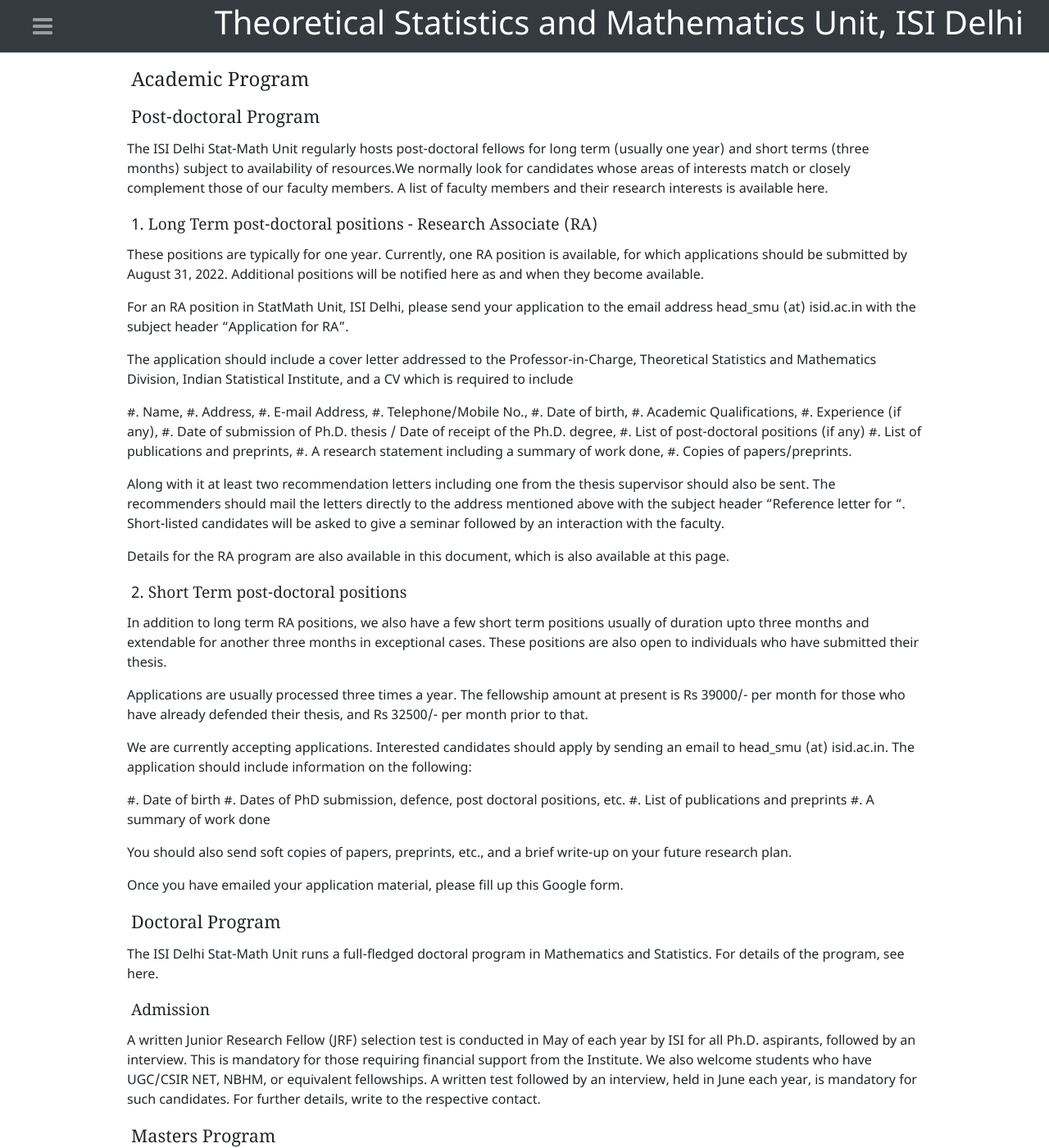
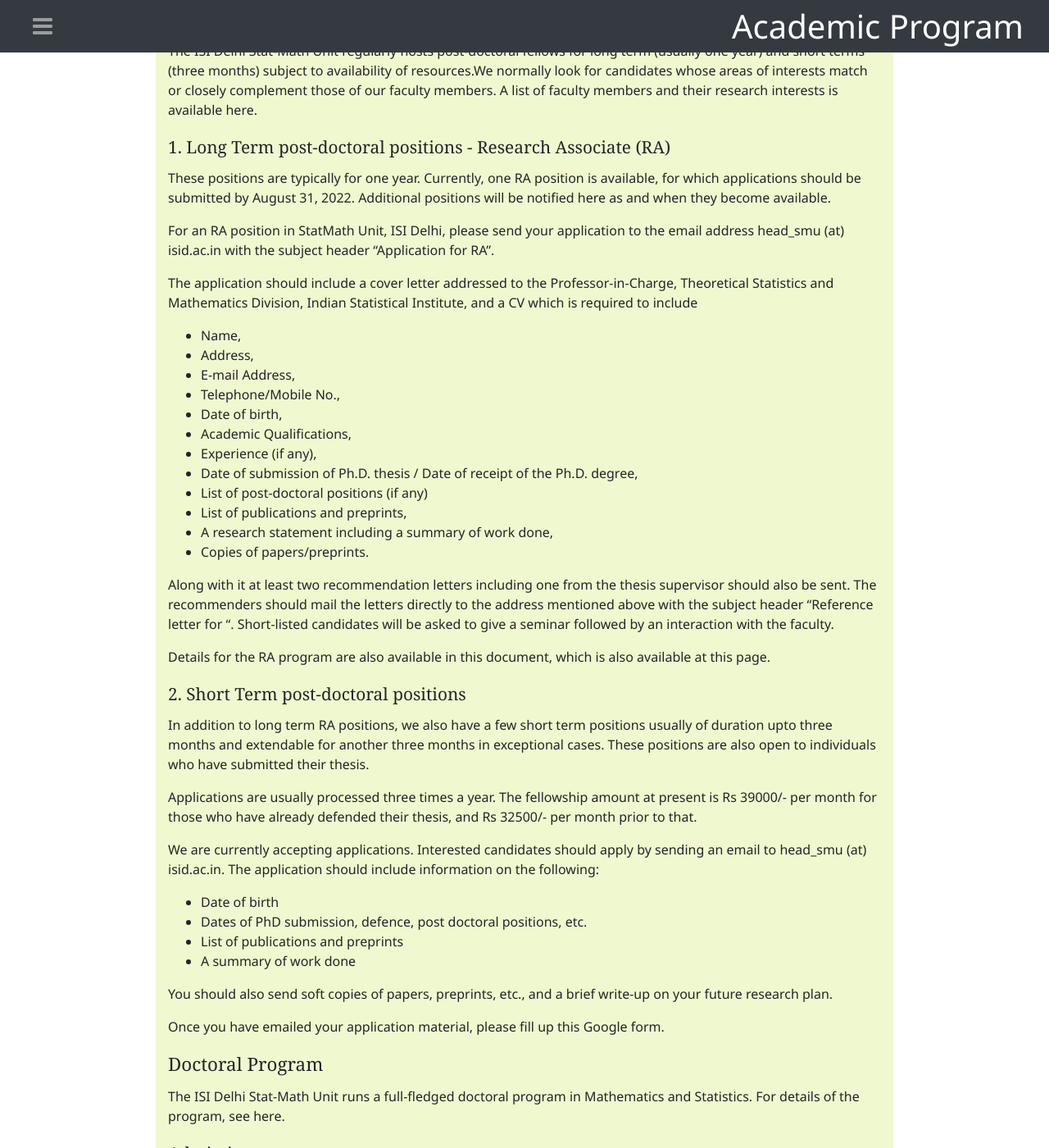
Before and after one commit to isid-smu/isid-smu.github.io, a Jekyll site: the page built from academics.md, in a window 1280 px wide and 1400 px high. Shown: the whole window at 82% size. Built offline with Jekyll 4.4.1, drawn with Linux system fonts in a browser that asks for light colours; our own code applies the rules of GitHub Pages for plain Markdown files.

Commit message:
update style

```diff
--- a/academics.md
+++ b/academics.md
@@ -1,12 +1,10 @@
 ---
-title: Theoretical Statistics and Mathematics Unit, ISI Delhi
+title: Academic Program
 language: en
 ---
 
 
-# Academic Program
-
-## Post-doctoral Program
+# Post-doctoral Program
 
 The ISI Delhi Stat-Math Unit regularly hosts post-doctoral fellows for
 long term (usually one year) and short terms (three months) subject to
@@ -15,7 +13,7 @@
 members. A list of faculty members and their research interests is
 available here.
 
-### 1. Long Term post-doctoral positions - Research Associate (RA)
+## 1. Long Term post-doctoral positions - Research Associate (RA)
 
 These positions are typically for one year. Currently, one RA position
 is available, for which applications should be submitted by August
@@ -30,18 +28,18 @@
 Professor-in-Charge, Theoretical Statistics and Mathematics Division,
 Indian Statistical Institute, and a CV which is required to include
 
-#. Name,
-#. Address,
-#. E-mail Address,
-#. Telephone/Mobile No.,
-#. Date of birth,
-#. Academic Qualifications,
-#. Experience (if any),
-#. Date of submission of Ph.D. thesis / Date of receipt of the Ph.D. degree,
-#. List of post-doctoral positions (if any)
-#. List of publications and preprints,
-#. A research statement including a summary of work done,
-#. Copies of papers/preprints.
+* Name,
+* Address,
+* E-mail Address,
+* Telephone/Mobile No.,
+* Date of birth,
+* Academic Qualifications,
+* Experience (if any),
+* Date of submission of Ph.D. thesis / Date of receipt of the Ph.D. degree,
+* List of post-doctoral positions (if any)
+* List of publications and preprints,
+* A research statement including a summary of work done,
+* Copies of papers/preprints.
 
 Along with it at least two recommendation letters including one from
 the thesis supervisor should also be sent. The recommenders should
@@ -53,7 +51,7 @@
 Details for the RA program are also available in this document, which
 is also available at this page.
 
-### 2. Short Term post-doctoral positions
+## 2. Short Term post-doctoral positions
 
 In addition to long term RA positions, we also have a few short term
 positions usually of duration upto three months and extendable for
@@ -68,10 +66,10 @@
 apply by sending an email to head_smu (at) isid.ac.in. The application
 should include information on the following:
 
-#. Date of birth
-#. Dates of PhD submission, defence, post doctoral positions, etc.
-#. List of publications and preprints
-#. A summary of work done
+* Date of birth
+* Dates of PhD submission, defence, post doctoral positions, etc.
+* List of publications and preprints
+* A summary of work done
 
 You should also send soft copies of papers, preprints, etc., and a
 brief write-up on your future research plan.
@@ -79,11 +77,11 @@
 Once you have emailed your application material, please fill up this
 Google form.
 
-## Doctoral Program
+# Doctoral Program
 
 The ISI Delhi Stat-Math Unit runs a full-fledged doctoral program in Mathematics and Statistics. For details of the program, see here.
 
-### Admission
+## Admission
 
 A written Junior Research Fellow (JRF) selection test is conducted in
 May of each year by ISI for all Ph.D. aspirants, followed by an
@@ -93,7 +91,7 @@
 interview, held in June each year, is mandatory for such
 candidates. For further details, write to the respective contact.
 
-## Masters Program
+# Masters Program
 
 The ISI Delhi Stat-Math Unit is actively involved in teaching the
 Master of Statistics (M.Stat) program. A detailed description of the
@@ -102,7 +100,7 @@
 in the second year, depending on interest and availability of
 resources.
 
-### Admission
+## Admission
 
 Students with a 3-year Bachelor's degree with Statistics as a subject
 are eligible to apply for the M.Stat. NB-stream program. Selection of
@@ -114,7 +112,7 @@
 
 Sample question papers with syllabus can be found here.
 
-### Hostel Facilities and Scholarships
+## Hostel Facilities and Scholarships
 
 Hostel accommodation is given on a merit-cum-need basis subject to
 availability. At the current time, hostel accommodation is available
--- a/assets/styles/custom.css
+++ b/assets/styles/custom.css
@@ -1,13 +1,15 @@
 body
 {
-    padding-top: 5rem;
-    font-family: 'Noto Sans Bengali', 'Noto Sans';
+    padding-top: 5px;
+    font-family: 'Noto Sans';
 }
+
+
 
 @media print {
     body
     {
-	font-family: 'Noto Sans Bengali', 'Noto Serif';
+	font-family: 'Noto Serif';
 	font-size: 110%;
     }
     pre code
@@ -22,7 +24,7 @@
 
 pre code
 {
-    font-family: 'Noto Sans Bengali', 'Noto Sans';
+    font-family: 'Noto Sans';
 }
 
 img
@@ -44,11 +46,12 @@
 h1, h2, h3
 {
     padding: 5px;
-    font-family: 'Noto Sans Bengali', 'Noto Serif';
+    padding-left: 0px;
+    font-family: 'Noto Serif';
 }
 
-h1 { font-size: 1.5rem; }
-h2 { font-size: 1.35rem; }
+h1 { font-size: 1.4rem; }
+h2 { font-size: 1.3rem; }
 h3 { font-size: 1.2rem; }
 
 .nav-link
@@ -108,8 +111,9 @@
 
 div.custom-main-content
 {
-    max-width: 1000px;
+    max-width: 900px;
     margin: auto;
+    background: #F0F8CF;
 }
 
 img.img-fluid
```
Also changed, not shown: about.md (+1 -4 lines), index.md (+14 -14 lines), 1 other file.
